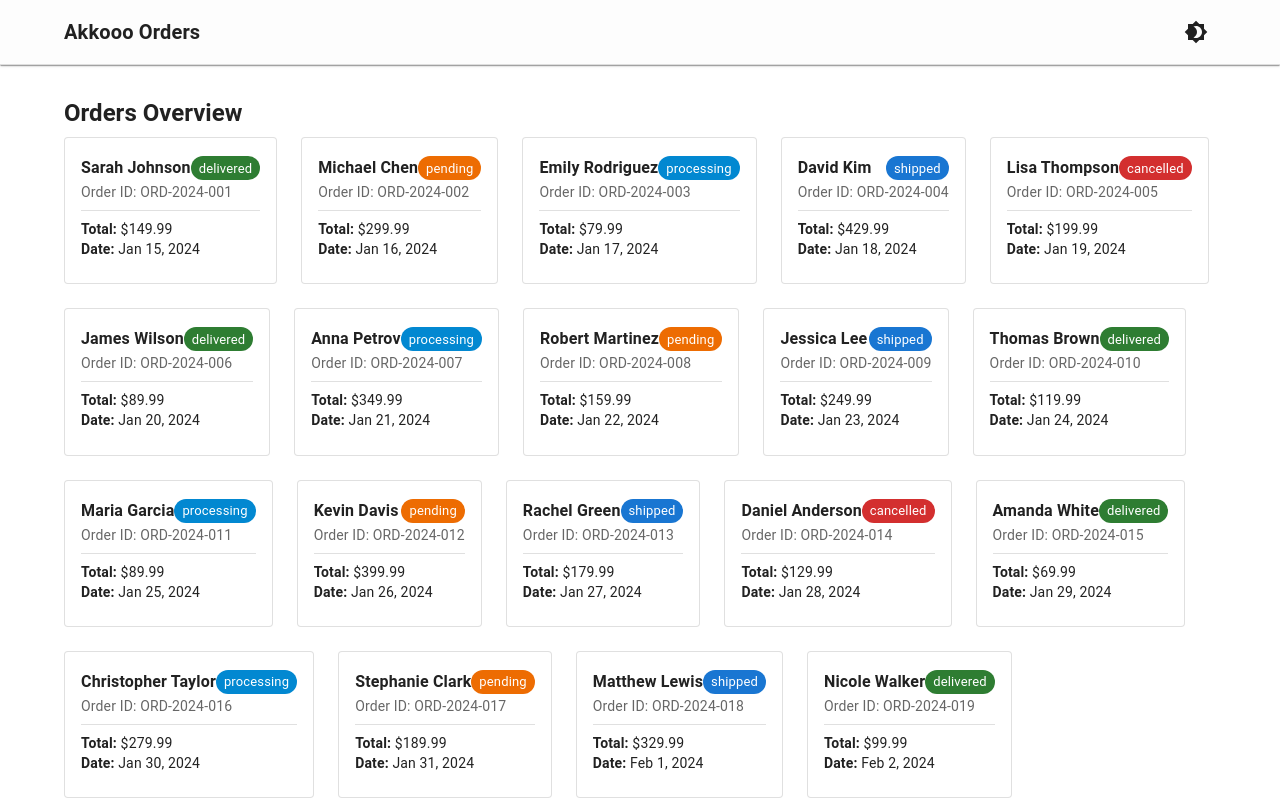
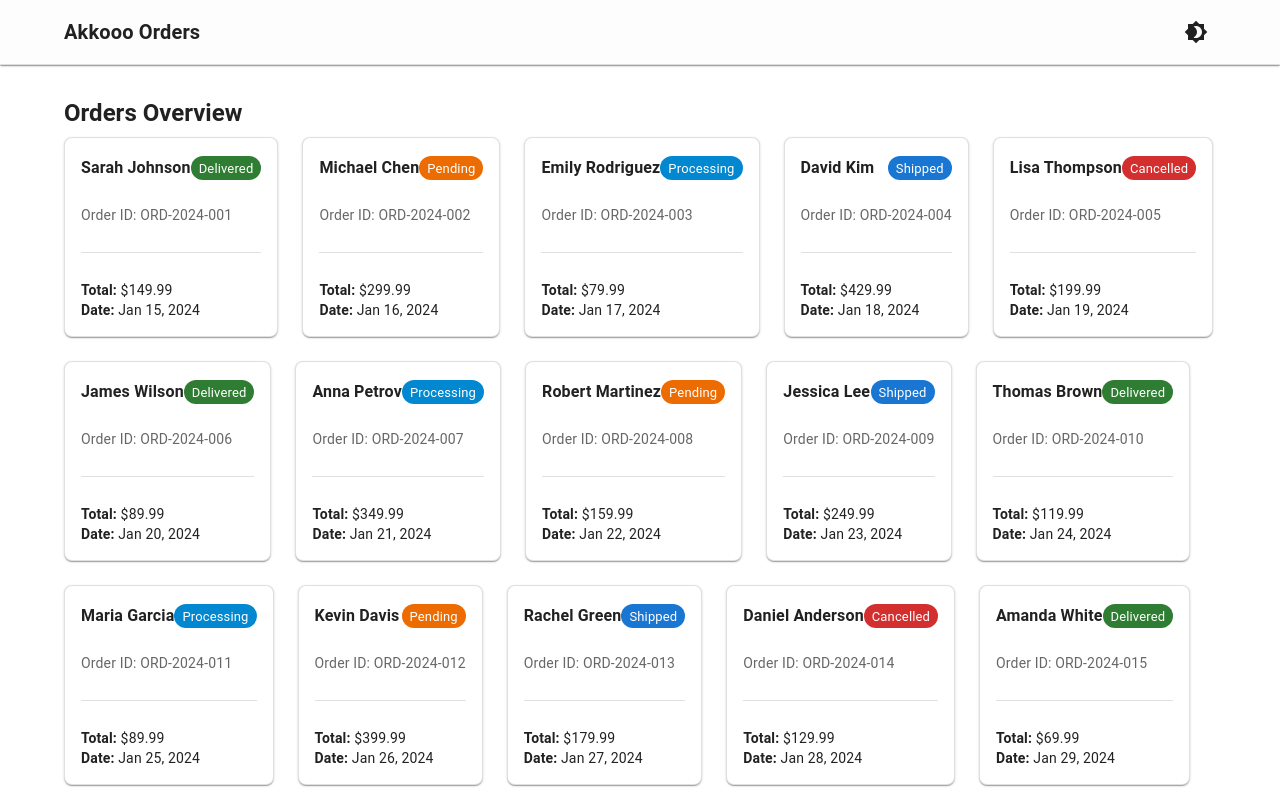
Before and after one commit to Mhamad-Raad/Order-Management-Akkoo-Challenge, a React (Vite) app: page / in a window 1280 px wide. Shown: the top 800 px of the page. Built offline with nearby package versions, Linux system fonts and the light colour scheme.

Commit message:
update the design

```diff
--- a/src/components/Orders/OrderCard.tsx
+++ b/src/components/Orders/OrderCard.tsx
@@ -1,12 +1,5 @@
 import { type Order } from '../../store/OrderSlices/orderTypes';
-import {
-  Card,
-  CardContent,
-  Typography,
-  Chip,
-  Box,
-  Divider,
-} from '@mui/material';
+import { Card, Typography, Chip, Box, Divider } from '@mui/material';
 
 const statusColor = (status: string) => {
   switch (status) {
@@ -30,32 +23,40 @@ const OrderCard = ({ order }: { order: Order }) => {
     <Card
       variant='outlined'
       sx={{
-        height: '100%',
-        transition: '0.2s ease',
+        height: 200,
+        width: '100%',
+        borderRadius: 2,
+        display: 'flex',
+        flexDirection: 'column',
+        justifyContent: 'space-between',
+        transition: 'all 0.2s ease-in-out',
+        p: 2,
+        boxShadow: 1,
         '&:hover': {
           boxShadow: 4,
-          transform: 'translateY(-2px)',
+          transform: 'translateY(-3px)',
         },
       }}
     >
-      <CardContent>
       <Box display='flex' justifyContent='space-between' alignItems='center'>
-          <Typography variant='subtitle1' fontWeight={600}>
+        <Typography variant='subtitle1' fontWeight={700}>
           {order.customerName}
         </Typography>
         <Chip
           label={order.status}
           color={statusColor(order.status)}
           size='small'
+          sx={{ textTransform: 'capitalize' }}
         />
       </Box>
 
-        <Typography variant='body2' color='text.secondary' gutterBottom>
+      <Typography variant='body2' color='text.secondary' sx={{ mt: 0.5 }}>
         Order ID: {order.id}
       </Typography>
 
       <Divider sx={{ my: 1 }} />
 
+      <Box>
         <Typography variant='body2'>
           <strong>Total:</strong> ${order.total.toFixed(2)}
         </Typography>
@@ -67,7 +68,7 @@ const OrderCard = ({ order }: { order: Order }) => {
             day: 'numeric',
           })}
         </Typography>
-      </CardContent>
+      </Box>
     </Card>
   );
 };
--- a/src/components/Orders/OrdersList.tsx
+++ b/src/components/Orders/OrdersList.tsx
@@ -9,7 +9,16 @@ const OrdersList = () => {
   return (
     <Grid container spacing={3}>
       {orders.map((order) => (
-        <Grid item xs={12} sm={6} md={4} lg={3} key={order.id} {...({} as any)}>
+        <Grid
+          item
+          key={order.id}
+          xs={12}
+          sm={6}
+          md={4}
+          lg={3}
+          display='flex'
+          {...({} as any)}
+        >
           <OrderCard order={order} />
         </Grid>
       ))}
```
Lines whose indentation alone changed are shown as unchanged.
